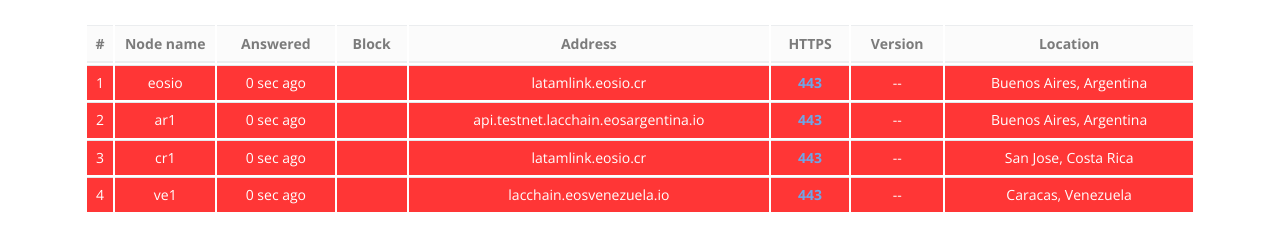
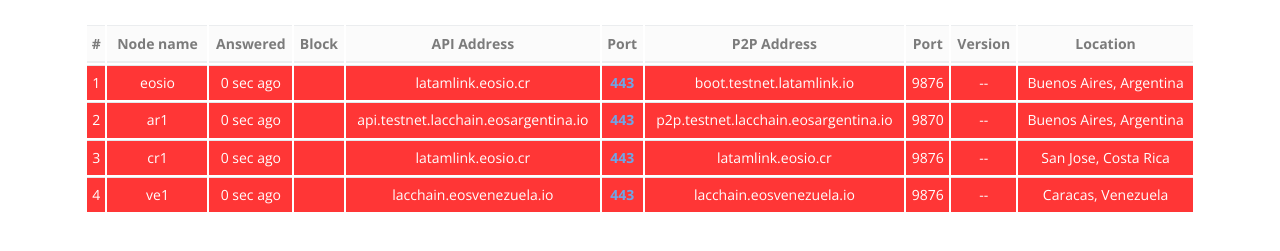
Before and after one commit to LatamLink/network-monitor, a plain HTML site: page index.html in a window 1280 px wide. Shown: the part 441-692 px from the top of the page. Drawn offline with nearby package versions, Linux system fonts and the light colour scheme; no server answers.

Commit message:
agregar direccion P2P

```diff
--- a/config.js
+++ b/config.js
@@ -8,6 +8,7 @@ var blockProducerList = [
    "node_addr": "latamlink.eosio.cr",
    "port_http": "443",
    "port_ssl": "443",
+   "p2p_addr": "boot.testnet.latamlink.io",
    "port_p2p": "9876"
   },
   {
@@ -15,8 +16,9 @@ var blockProducerList = [
    "organisation": "EOS Argentina",
    "location": "Buenos Aires, Argentina",
    "node_addr": "api.testnet.lacchain.eosargentina.io",
-   "port_http": "",
+   "port_http": "443",
    "port_ssl": "443",
+   "p2p_addr": "p2p.testnet.lacchain.eosargentina.io",
    "port_p2p": "9870"
    },
    {
@@ -26,6 +28,7 @@ var blockProducerList = [
     "node_addr": "latamlink.eosio.cr",
     "port_http": "443",
     "port_ssl": "443",
+    "p2p_addr": "latamlink.eosio.cr",
     "port_p2p": "9876"
   },
   {
@@ -35,6 +38,7 @@ var blockProducerList = [
     "node_addr": "lacchain.eosvenezuela.io",
     "port_http": "443",
     "port_ssl": "443",
+    "p2p_addr": "lacchain.eosvenezuela.io",
     "port_p2p": "9876"
   }
 ]
--- a/index.html
+++ b/index.html
@@ -72,8 +72,10 @@
                                     <th scope="col" width="100">Node name</th>
                                     <th scope="col">Answered</th>
                                     <th scope="col">Block</th>
-                                    <th scope="col">Address</th>
-                                    <th scope="col">HTTPS</th>
+                                    <th scope="col">API Address</th>
+                                    <th scope="col">Port</th>
+                                    <th scope="col">P2P Address</th>
+                                    <th scope="col">Port</th>
                                     <th scope="col">Version</th>
                                     <th scope="col">Location</th>
                                 </tr>
--- a/js/check_nodes.js
+++ b/js/check_nodes.js
@@ -143,6 +143,8 @@ function initNodesList(){
  								<td id='c3_"+bpN+"'>"+lastNodeBlock+"</td> \
 								<td>"+blockProducerList[bp].node_addr+"</td> \
  								<td>"+node_url+"</td> \
+ 								<td>"+blockProducerList[bp].p2p_addr+"</td> \
+ 								<td>"+blockProducerList[bp].port_p2p+"</td> \
  								<td id='c6_"+bpN+"'>"+nodeVersion+"</td> \
  								<td>"+blockProducerList[bp].location+"</td> \
  							</tr>");
```
